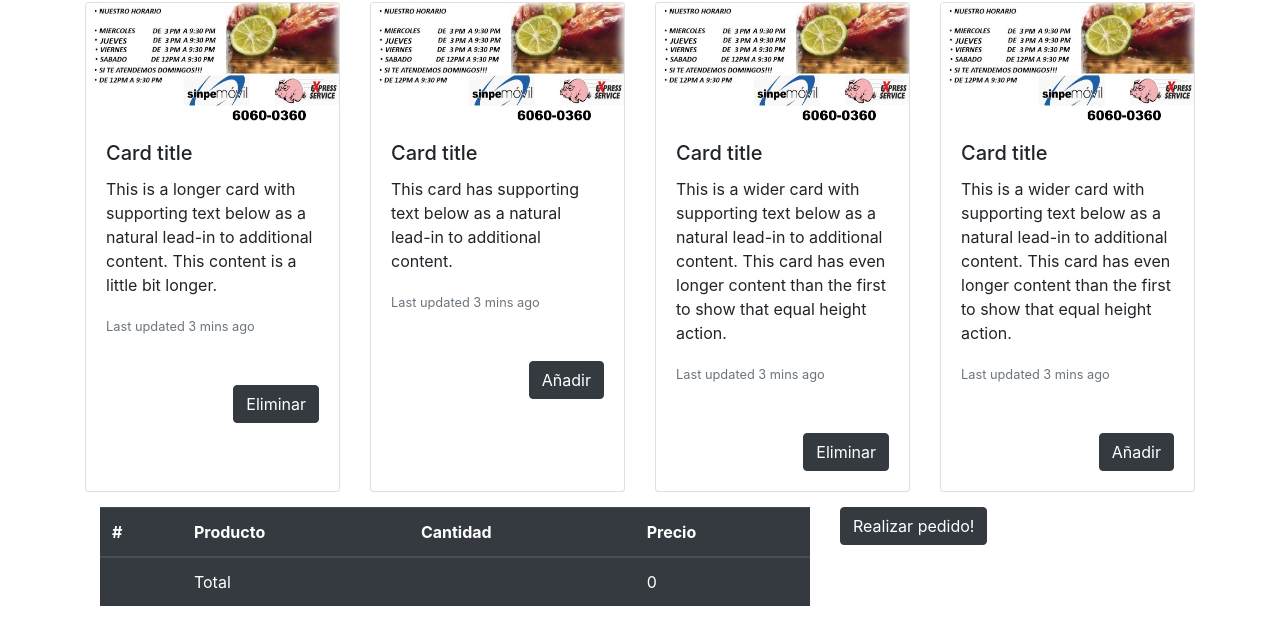
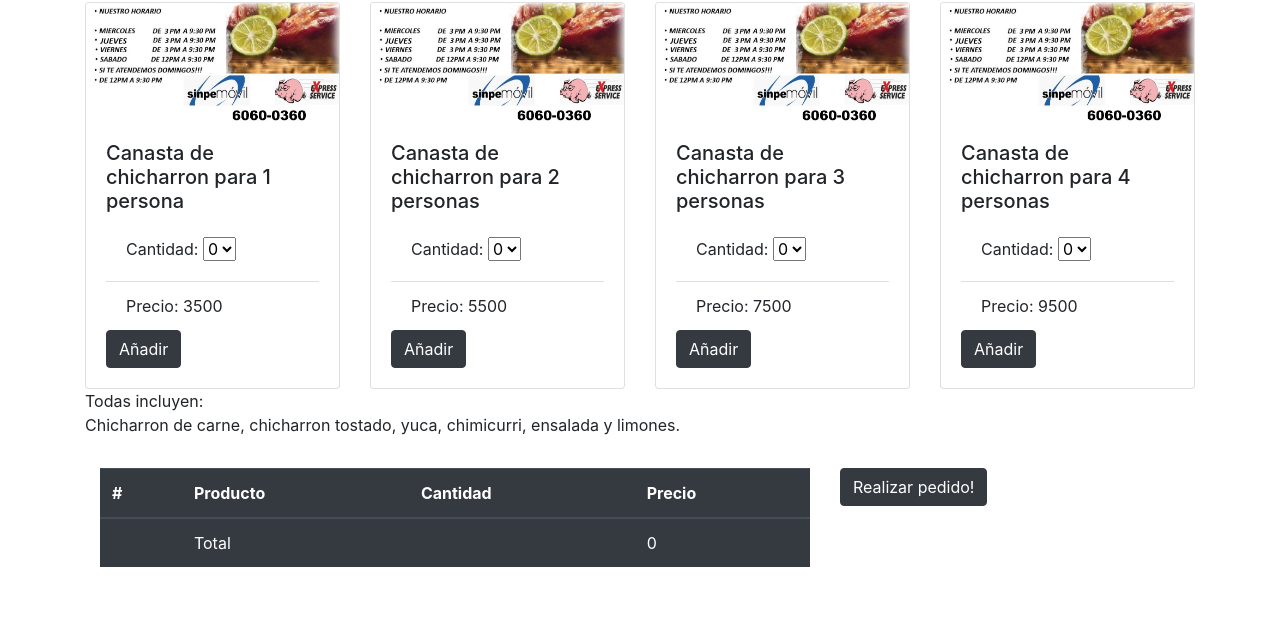
Before and after one commit to pabsan/ProyectoChicharrones, a plain HTML site: page Proyecto/orden.html in a window 1280 px wide. Shown: the part 516-1153 px from the top of the page. After the commit the page ends 1114 px from the top, so only its background shows below. Drawn offline with nearby package versions, Linux system fonts and the light colour scheme.

Commit message:
add missing products to order

```diff
--- a/Proyecto/orden.html
+++ b/Proyecto/orden.html
@@ -37,7 +37,7 @@
   <section class="container orderSection">
     <div class="container">
       <div class="row">
-        <h2>Chicharon posta y tostado</h2>
+        <h2 id="titulo">Chicharon posta y tostado</h2>
         <div class="card-deck">
           <div id="producto1" class="card">
             <img src="imgs/Inicio.JPG" class="card-img-top" alt="...">
@@ -118,48 +118,89 @@
         </div>
       </div>
       <div class="row">
-        <h2>Chicharon posta y tostado</h2>
+        <h2 id="titulo">Canasta de chicharron</h2>
         <div class="card-deck">
-          <div class="card">
+          <div id="producto5" class="card">
             <img src="imgs/Inicio.JPG" class="card-img-top" alt="...">
             <div class="card-body">
-              <h5 class="card-title">Card title</h5>
-              <p class="card-text">This is a longer card with supporting text below as a natural lead-in to additional
-                content. This content is a little bit longer.</p>
-              <p class="card-text"><small class="text-muted">Last updated 3 mins ago</small></p>
-              <a href="#" class="btn btn-dark">Eliminar</a>
+              <h5 class="card-title">Canasta de chicharron para 1 persona</h5>
+              <ul class="list-group list-group-flush">
+                <li class="list-group-item">
+                  <label for="cantidad">Cantidad:</label>
+                  <select name="cantidad" id="cantidad">
+                    <option value="0">0</option>
+                    <option value="1">1</option>
+                    <option value="2">2</option>
+                    <option value="3">3</option>
+                  </select>
+                </li>
+                <li class="list-group-item">Precio: <span id="precio">3500</span></li>
+              </ul>
+              <button class="add btn btn-dark">Añadir</button>
             </div>
           </div>
-          <div class="card">
+          <div id="producto6" class="card">
             <img src="imgs/Inicio.JPG" class="card-img-top" alt="...">
             <div class="card-body">
-              <h5 class="card-title">Card title</h5>
-              <p class="card-text">This card has supporting text below as a natural lead-in to additional content.</p>
-              <p class="card-text"><small class="text-muted">Last updated 3 mins ago</small></p>
-              <a href="#" class="btn btn-dark">Añadir</a>
+              <h5 class="card-title">Canasta de chicharron para 2 personas</h5>
+              <ul class="list-group list-group-flush">
+                <li class="list-group-item">
+                  <label for="cantidad">Cantidad:</label>
+                  <select name="cantidad" id="cantidad">
+                    <option value="0">0</option>
+                    <option value="1">1</option>
+                    <option value="2">2</option>
+                    <option value="3">3</option>
+                  </select>
+                </li>
+                <li class="list-group-item">Precio: <span id="precio">5500</span></li>
+              </ul>
+              <button class="add btn btn-dark">Añadir</button>
             </div>
           </div>
-          <div class="card">
+          <div id="producto7" class="card">
             <img src="imgs/Inicio.JPG" class="card-img-top" alt="...">
             <div class="card-body">
-              <h5 class="card-title">Card title</h5>
-              <p class="card-text">This is a wider card with supporting text below as a natural lead-in to additional
-                content. This card has even longer content than the first to show that equal height action.</p>
-              <p class="card-text"><small class="text-muted">Last updated 3 mins ago</small></p>
-              <a href="#" class="btn btn-dark">Eliminar</a>
+              <h5 class="card-title">Canasta de chicharron para 3 personas</h5>
+              <ul class="list-group list-group-flush">
+                <li class="list-group-item">
+                  <label for="cantidad">Cantidad:</label>
+                  <select name="cantidad" id="cantidad">
+                    <option value="0">0</option>
+                    <option value="1">1</option>
+                    <option value="2">2</option>
+                    <option value="3">3</option>
+                  </select>
+                </li>
+                <li class="list-group-item">Precio: <span id="precio">7500</span></li>
+              </ul>
+              <button class="add btn btn-dark">Añadir</button>
             </div>
           </div>
-          <div class="card">
+          <div id="producto8" class="card">
             <img src="imgs/Inicio.JPG" class="card-img-top" alt="...">
             <div class="card-body">
-              <h5 class="card-title">Card title</h5>
-              <p class="card-text">This is a wider card with supporting text below as a natural lead-in to additional
-                content. This card has even longer content than the first to show that equal height action.</p>
-              <p class="card-text"><small class="text-muted">Last updated 3 mins ago</small></p>
-              <a href="#" class="btn btn-dark">Añadir</a>
+              <h5 class="card-title">Canasta de chicharron para 4 personas</h5>
+              <ul class="list-group list-group-flush">
+                <li class="list-group-item">
+                  <label for="cantidad">Cantidad:</label>
+                  <select name="cantidad" id="cantidad">
+                    <option value="0">0</option>
+                    <option value="1">1</option>
+                    <option value="2">2</option>
+                    <option value="3">3</option>
+                  </select>
+                </li>
+                <li class="list-group-item">Precio: <span id="precio">9500</span></li>
+              </ul>
+              <button class="add btn btn-dark">Añadir</button>
             </div>
           </div>
         </div>
+
+        <p>Todas incluyen:
+          <br>
+          Chicharron de carne, chicharron tostado, yuca, chimicurri, ensalada y limones.</p>
       </div>
       <div class="row">
         <div class="col-sm-8">
--- a/Proyecto/scripts.js
+++ b/Proyecto/scripts.js
@@ -48,7 +48,7 @@ $(function () {
                 }
                 i += 1;
              });
-             var url = 'https://api.whatsapp.com/send?phone=50688857010&text=' + msj;
+             var url = 'https://api.whatsapp.com/send?phone=50686656919&text=' + msj;
              //console.log(url);
              openInNewTab(url);
         }else{
--- a/Proyecto/style.css
+++ b/Proyecto/style.css
@@ -200,6 +200,10 @@
   margin-top: 15px;
 }
 
+.orderSection #titulo{
+  margin: auto auto 8px auto;
+}
+
 .close{
   color: yellow;
 }
```
